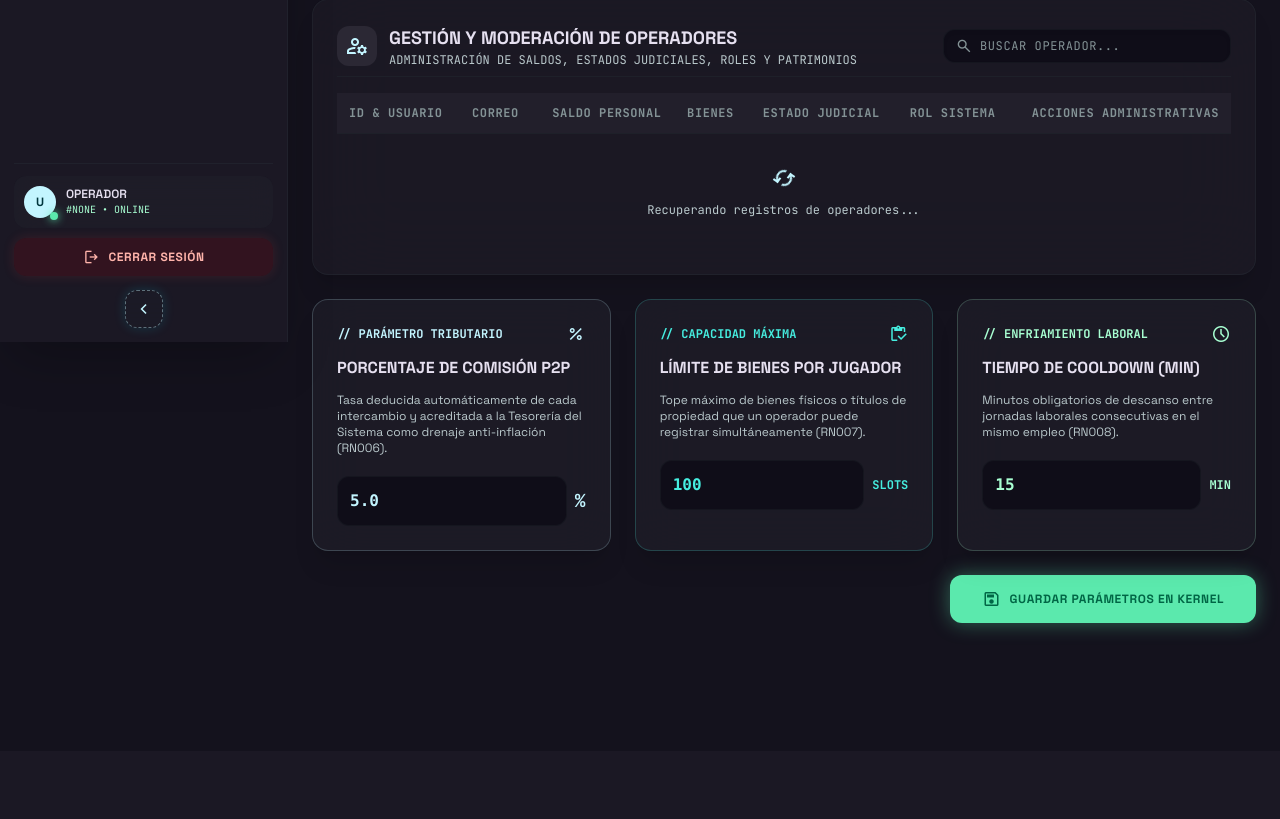
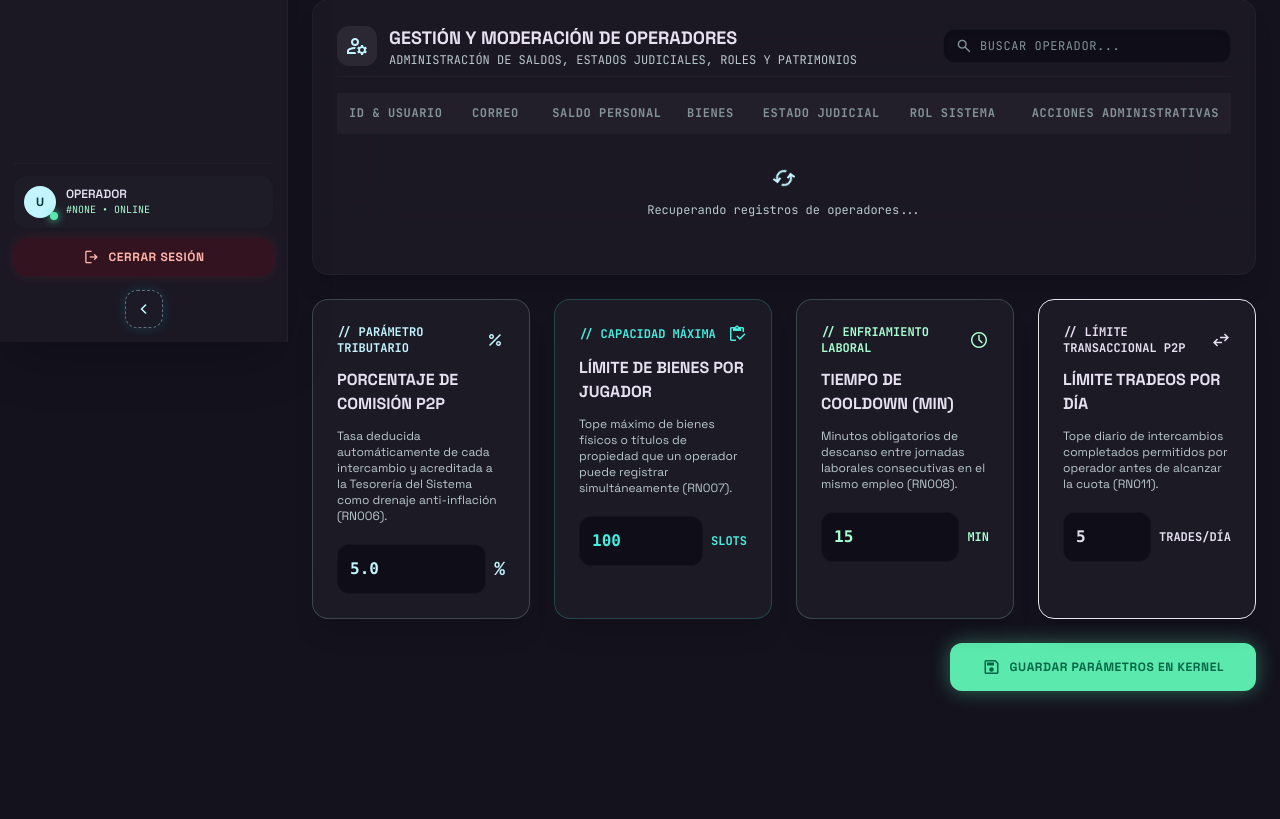
Before and after one commit to Cardona-vk/Economia_rp, a Flask app: template templates/admin.html in a window 1280 px wide. Shown: the part 458-1277 px from the top of the page. Before the commit the page ends 1089 px from the top, so only its background shows below. Run offline with Flask 3, Linux system fonts and the light colour scheme; the template is opened without the code that fills it, so the values that code supplies are empty; some libraries are stand-ins or nearby versions.

Commit message:
feat: agregar configuracion y control dinamico de limite de tradeos diarios en panel admin

```diff
--- a/routes/api_routes.py
+++ b/routes/api_routes.py
@@ -301,8 +301,9 @@ def api_admin_server_config():
     pct = data.get('porcentaje_comision', 5.0)
     limite = data.get('limite_bienes', 100)
     cooldown = data.get('tiempo_enfriamiento', 15)
+    limite_tradeos = data.get('limite_tradeos_diarios', 5)
 
-    success, msg = admin_service.actualizar_parametros_servidor(pct, limite, cooldown)
+    success, msg = admin_service.actualizar_parametros_servidor(pct, limite, cooldown, limite_tradeos)
     return jsonify({"success": success, "message": msg}), (200 if success else 400)
 
 @api_bp.route('/admin/treasury/inject', methods=['POST'])
--- a/sql/Economia_rp bacup.sql
+++ b/sql/Economia_rp bacup.sql
@@ -8,7 +8,8 @@ CREATE TABLE IF NOT EXISTS servidores (
   nombre VARCHAR(100) NOT NULL,
   porcentaje_comision DECIMAL(5,2) NOT NULL DEFAULT 5.00,
   limite_bienes_por_jugador INT NOT NULL DEFAULT 100,
-  tiempo_enfriamiento_min INT NOT NULL DEFAULT 15
+  tiempo_enfriamiento_min INT NOT NULL DEFAULT 15,
+  limite_tradeos_diarios INT NOT NULL DEFAULT 5
 ) ENGINE=InnoDB DEFAULT CHARSET=utf8mb4 COLLATE=utf8mb4_unicode_ci;
 
 CREATE TABLE IF NOT EXISTS jugadores (
--- a/sql/economy_rp.sql
+++ b/sql/economy_rp.sql
@@ -12,7 +12,8 @@ CREATE TABLE IF NOT EXISTS servidores (
   nombre VARCHAR(100) NOT NULL,
   porcentaje_comision DECIMAL(5,2) NOT NULL DEFAULT 5.00,
   limite_bienes_por_jugador INT NOT NULL DEFAULT 100,
-  tiempo_enfriamiento_min INT NOT NULL DEFAULT 15
+  tiempo_enfriamiento_min INT NOT NULL DEFAULT 15,
+  limite_tradeos_diarios INT NOT NULL DEFAULT 5
 ) ENGINE=InnoDB DEFAULT CHARSET=utf8mb4 COLLATE=utf8mb4_unicode_ci;
 
 -- 2. TABLA: jugadores
--- a/sql/schema.sql
+++ b/sql/schema.sql
@@ -12,7 +12,8 @@ CREATE TABLE IF NOT EXISTS servidores (
   nombre VARCHAR(100) NOT NULL,
   porcentaje_comision DECIMAL(5,2) NOT NULL DEFAULT 5.00,
   limite_bienes_por_jugador INT NOT NULL DEFAULT 100,
-  tiempo_enfriamiento_min INT NOT NULL DEFAULT 15
+  tiempo_enfriamiento_min INT NOT NULL DEFAULT 15,
+  limite_tradeos_diarios INT NOT NULL DEFAULT 5
 ) ENGINE=InnoDB DEFAULT CHARSET=utf8mb4 COLLATE=utf8mb4_unicode_ci;
 
 -- 2. TABLA: jugadores
--- a/templates/admin.html
+++ b/templates/admin.html
@@ -149,7 +149,7 @@
     </div>
 
     <!-- Section 2: Parámetros Económicos Globales (T_Servidor) -->
-    <div class="grid grid-cols-1 lg:grid-cols-3 gap-gutter-desktop">
+    <div class="grid grid-cols-1 md:grid-cols-2 xl:grid-cols-4 gap-gutter-desktop">
 
         <!-- Comisión -->
         <div class="flex flex-col justify-between bg-surface-container/70 backdrop-blur-xl rounded-2xl p-space-lg shadow-xl border border-primary/20">
@@ -204,6 +204,25 @@
                     <input type="number" id="cfg-tiempo-enfriamiento" step="1" min="1" max="120" value="15"
                            class="w-full bg-surface-container-lowest p-3 rounded-xl font-mono text-base font-bold text-tertiary focus:outline-none focus:ring-1 focus:ring-tertiary border border-outline-variant/15"/>
                     <span class="font-label-sm text-xs text-tertiary uppercase font-bold">MIN</span>
+                </div>
+            </div>
+        </div>
+
+        <!-- Límite de Tradeos por Día -->
+        <div class="flex flex-col justify-between bg-surface-container/70 backdrop-blur-xl rounded-2xl p-space-lg shadow-xl border border-warning/20">
+            <div class="flex flex-col gap-3">
+                <div class="flex items-center justify-between">
+                    <span class="font-label-sm text-xs uppercase text-warning font-bold">// LÍMITE TRANSACCIONAL P2P</span>
+                    <span class="material-symbols-outlined text-warning text-[20px]">swap_horiz</span>
+                </div>
+                <h3 class="font-headline-md text-base uppercase text-on-surface font-bold">Límite Tradeos por Día</h3>
+                <p class="font-body-sm text-xs text-on-surface-variant">
+                    Tope diario de intercambios completados permitidos por operador antes de alcanzar la cuota (RN011).
+                </p>
+                <div class="flex items-center gap-2 mt-2">
+                    <input type="number" id="cfg-limite-tradeos-diarios" step="1" min="1" max="100" value="5"
+                           class="w-full bg-surface-container-lowest p-3 rounded-xl font-mono text-base font-bold text-warning focus:outline-none focus:ring-1 focus:ring-warning border border-outline-variant/15"/>
+                    <span class="font-label-sm text-xs text-warning uppercase font-bold">TRADES/DÍA</span>
                 </div>
             </div>
         </div>
@@ -277,6 +296,7 @@
                 document.getElementById('cfg-porcentaje-comision').value = t.servidor.porcentaje_comision || 5.0;
                 document.getElementById('cfg-limite-bienes').value = t.servidor.limite_bienes_por_jugador || 100;
                 document.getElementById('cfg-tiempo-enfriamiento').value = t.servidor.tiempo_enfriamiento_min || 15;
+                document.getElementById('cfg-limite-tradeos-diarios').value = t.servidor.limite_tradeos_diarios || 5;
             }
         } catch (e) {
             console.error("[Admin Telemetry Error]", e);
@@ -681,7 +701,8 @@
         const payload = {
             porcentaje_comision: document.getElementById('cfg-porcentaje-comision').value,
             limite_bienes: document.getElementById('cfg-limite-bienes').value,
-            tiempo_enfriamiento: document.getElementById('cfg-tiempo-enfriamiento').value
+            tiempo_enfriamiento: document.getElementById('cfg-tiempo-enfriamiento').value,
+            limite_tradeos_diarios: document.getElementById('cfg-limite-tradeos-diarios').value
         };
 
         const res = await fetch('/api/admin/server/config', {
```
Also changed, not shown: services/admin_service.py (+5 -4 lines), services/trade_service.py (+11 -3 lines).
